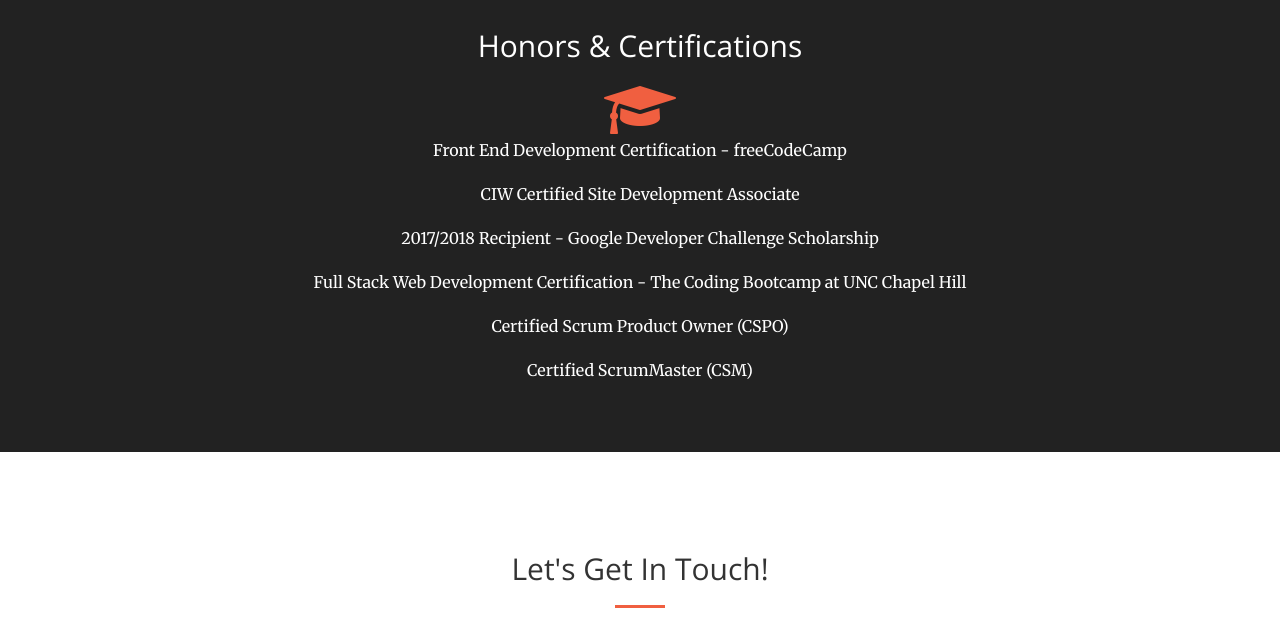
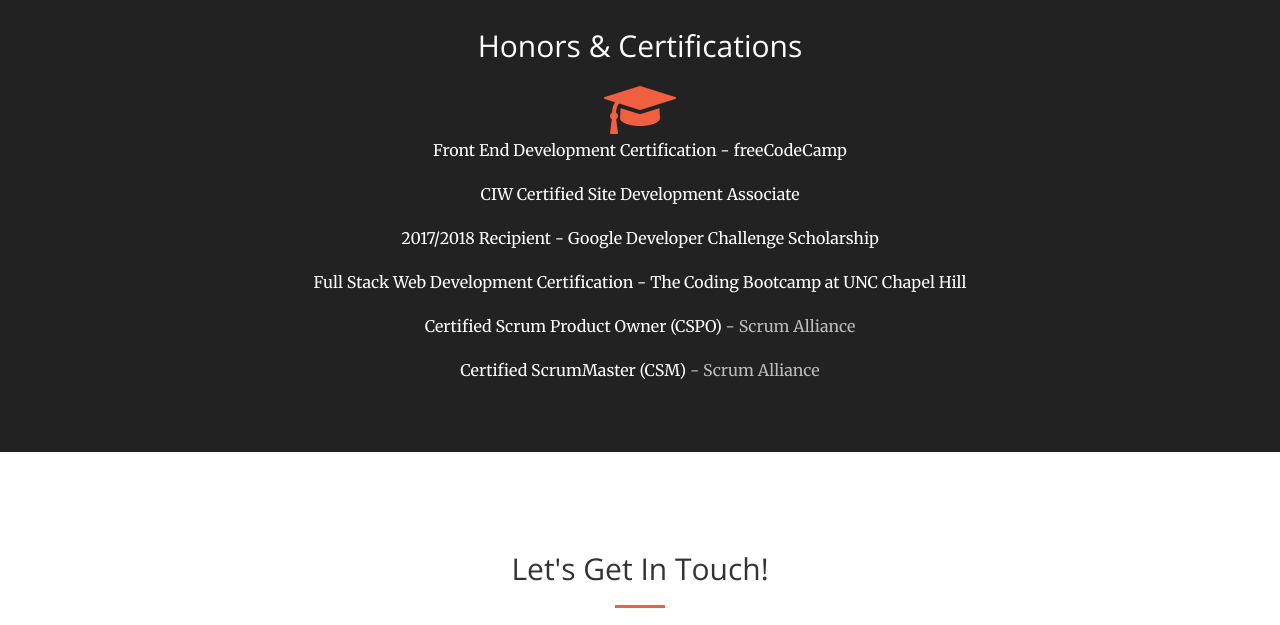
Before and after one commit to drewwmercer/drewwmercer.github.io, a website: page index.html in a window 1280 px wide. Shown: the part 3492-4117 px from the top of the page. Drawn offline with nearby package versions, Linux system fonts and the light colour scheme.

Commit message:
Adding certification partners

```diff
--- a/index.html
+++ b/index.html
@@ -388,8 +388,8 @@
                 <p>CIW Certified Site Development Associate</p>
                 <p>2017/2018 Recipient - Google Developer Challenge Scholarship</p>
                 <p>Full Stack Web Development Certification - The Coding Bootcamp at UNC Chapel Hill</p>
-                <p>Certified Scrum Product Owner (CSPO)</p>
-                <p>Certified ScrumMaster (CSM)</p>
+                <p>Certified Scrum Product Owner (CSPO)<span class="text-faded"> - Scrum Alliance</span></p>
+                <p>Certified ScrumMaster (CSM)<span class="text-faded"> - Scrum Alliance</span></p>
             </div>
         </div>
     </aside>
```
